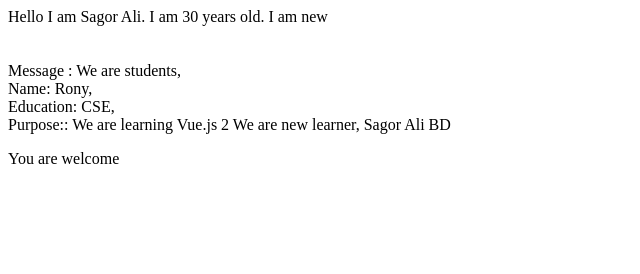
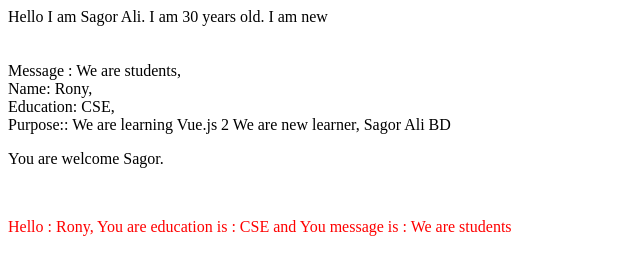
Before and after one commit to Sagoralidb/basic_vue_js, a plain HTML site: page index.html in a window 1280 px wide. Shown: the whole page, without its empty margins (0-640 px from the left). Drawn offline with nearby package versions, Linux system fonts and the light colour scheme.

Commit message:
access this properties

```diff
--- a/app.js
+++ b/app.js
@@ -1,3 +1,4 @@
+
 var myVar =  new Vue({
     el: '#myapp',
 
@@ -20,8 +21,12 @@ var myVar =  new Vue({
         run : function(text, name){ // multiple parameter passing
            return "We are learning Vue.js 2" +text+", "+name;
         },
-       welcome:function() {
-        return "You are welcome";
+       welcome:function(name) {
+        return "You are welcome"+" "+name+"."
+       },
+
+       access:function(){
+        return 'Hello : '+ this.name+", You are education is :  "+this.education+" and You message is : "+this.message;
        }
     }
   });
--- a/index.html
+++ b/index.html
@@ -22,7 +22,9 @@
     Education: {{education}},<br>
     Purpose:: {{ run(' We are new learner' ,'Sagor Ali BD' ) }}   <!-- Parameter passing to methods  -->
 <br>
-    <p>{{ welcome() }}</p> <!-- Multiple methods passing  -->
+    <p>{{ welcome('Sagor') }}</p> <!-- Multiple methods passing  --><br>
+
+    <p style="color: red;">{{ access() }}</p>
 
   </div>
 
```
